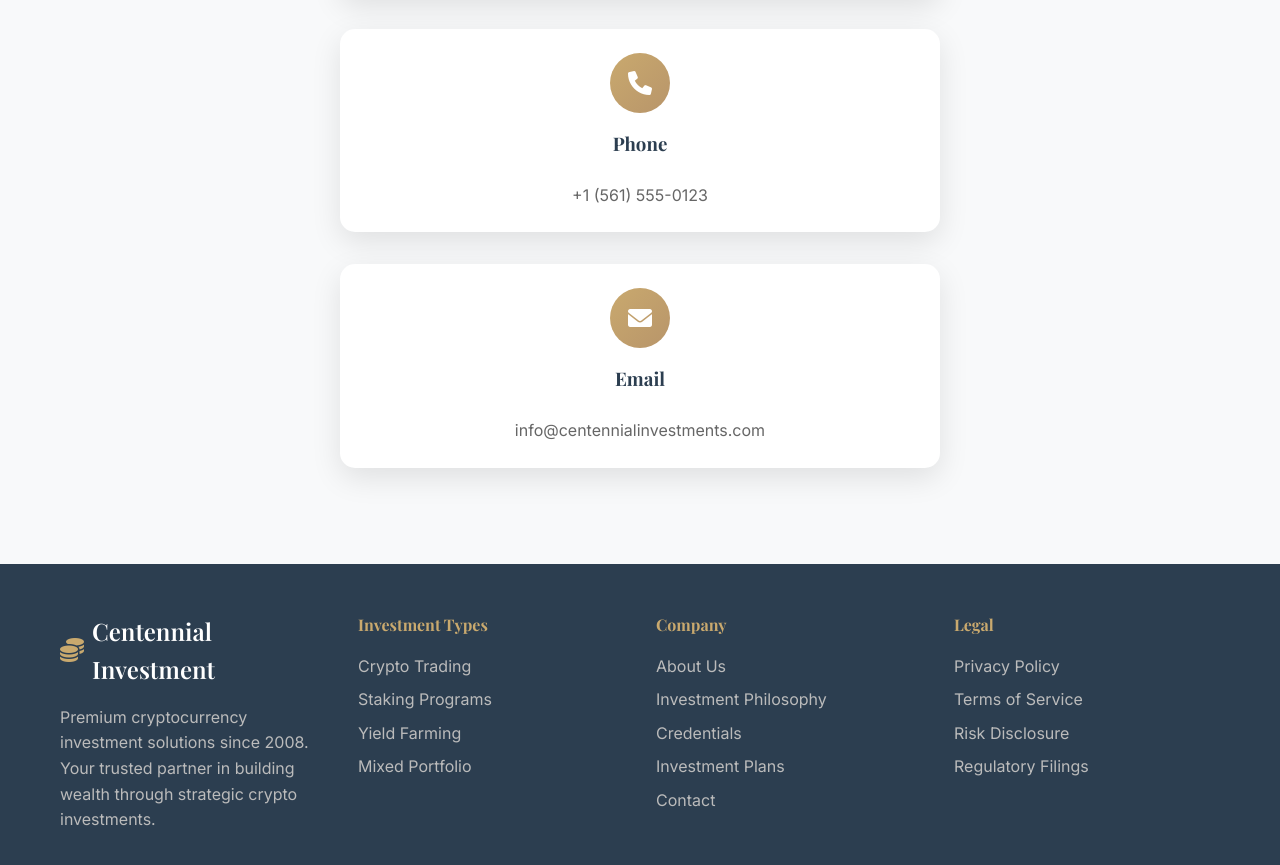
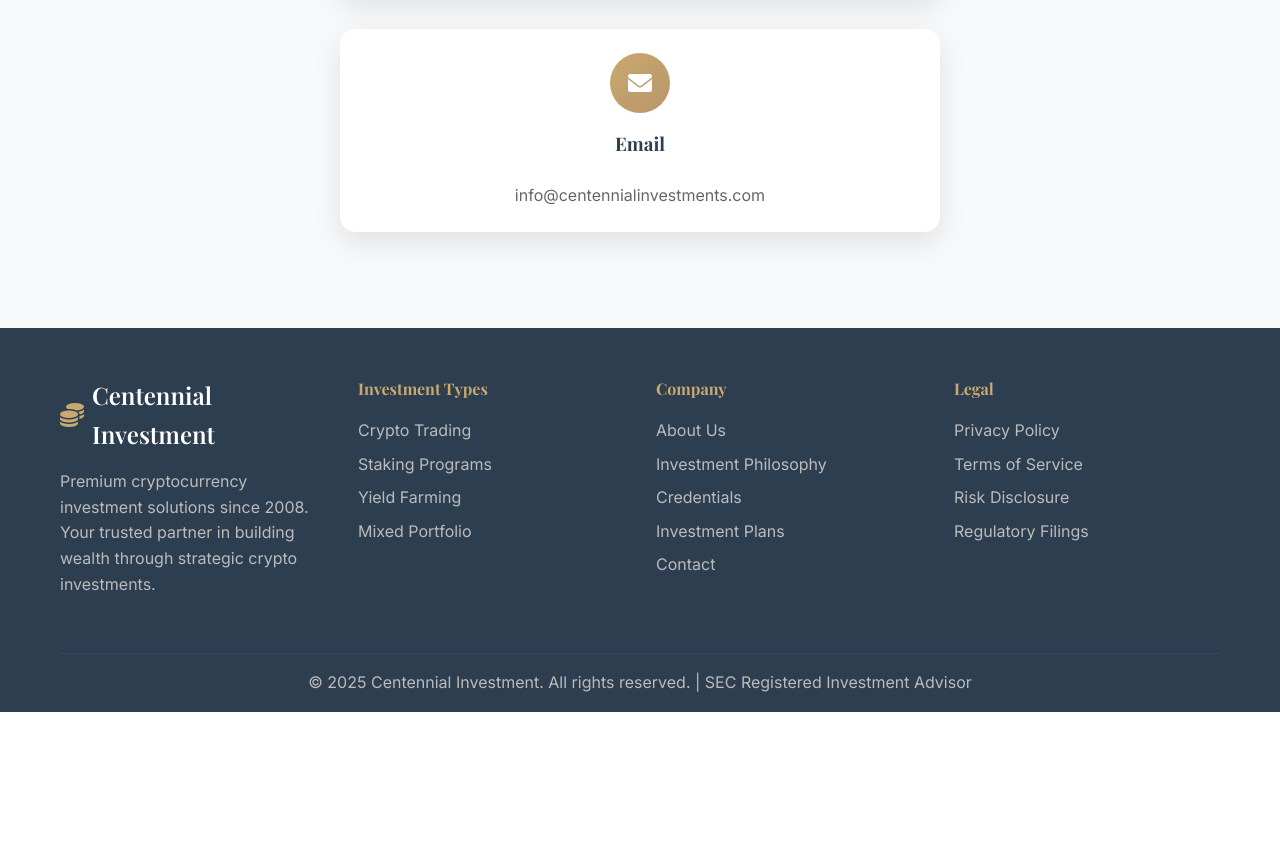
Before and after one commit to klintech/-Centennial-Investment, a plain HTML site: page index.html in a window 1280 px wide. Shown: the part 6992-7857 px from the top of the page. After the commit the page ends 7704 px from the top, so only its background shows below. Drawn offline with nearby package versions, Linux system fonts and the light colour scheme.

Commit message:
Update index.html

```diff
--- a/index.html
+++ b/index.html
@@ -404,13 +404,6 @@
                     </div>
                     <div class="contact-card">
                         <div class="contact-icon">
-                            <i class="fas fa-phone"></i>
-                        </div>
-                        <h3>Phone</h3>
-                        <p>+1 (561) 555-0123</p>
-                    </div>
-                    <div class="contact-card">
-                        <div class="contact-icon">
                             <i class="fas fa-envelope"></i>
                         </div>
                         <h3>Email</h3>
```
